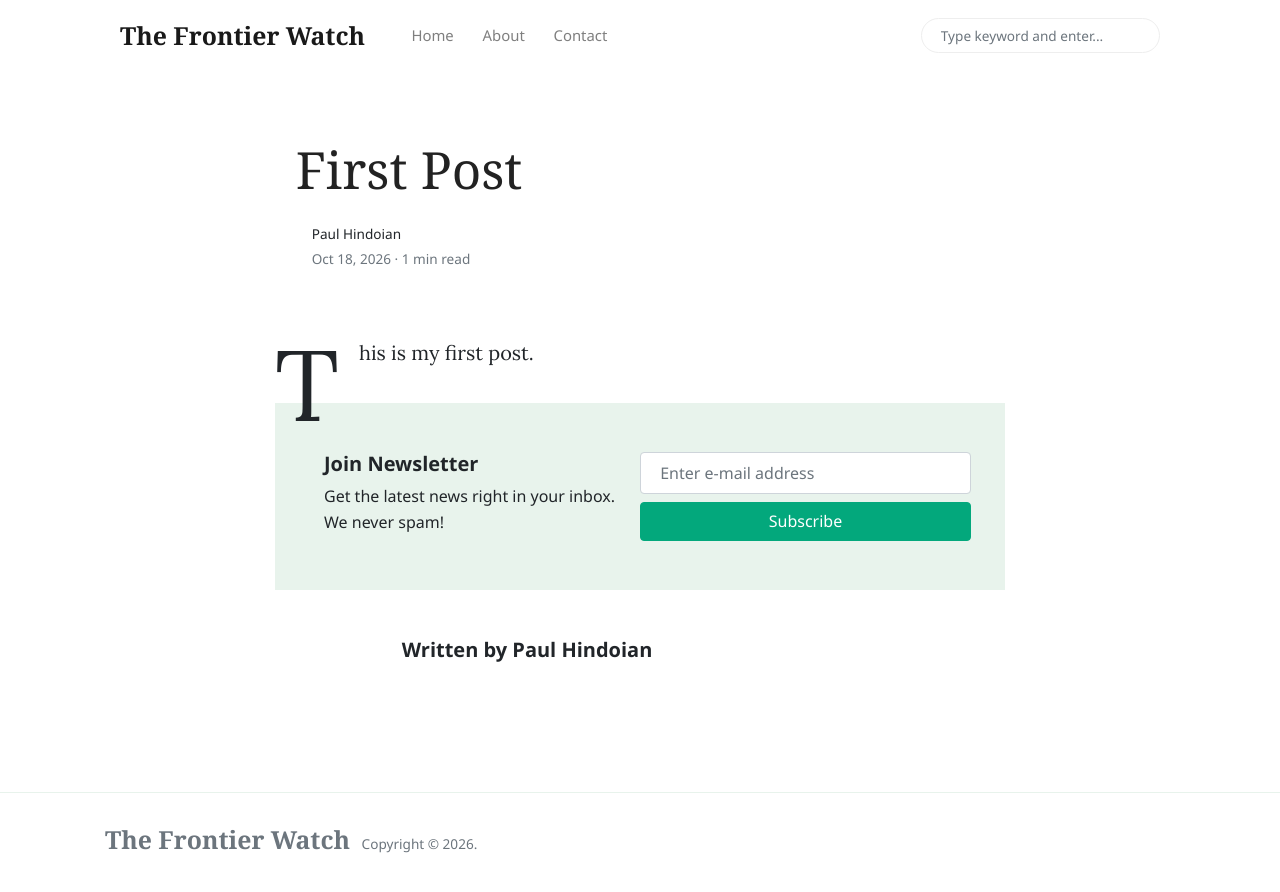
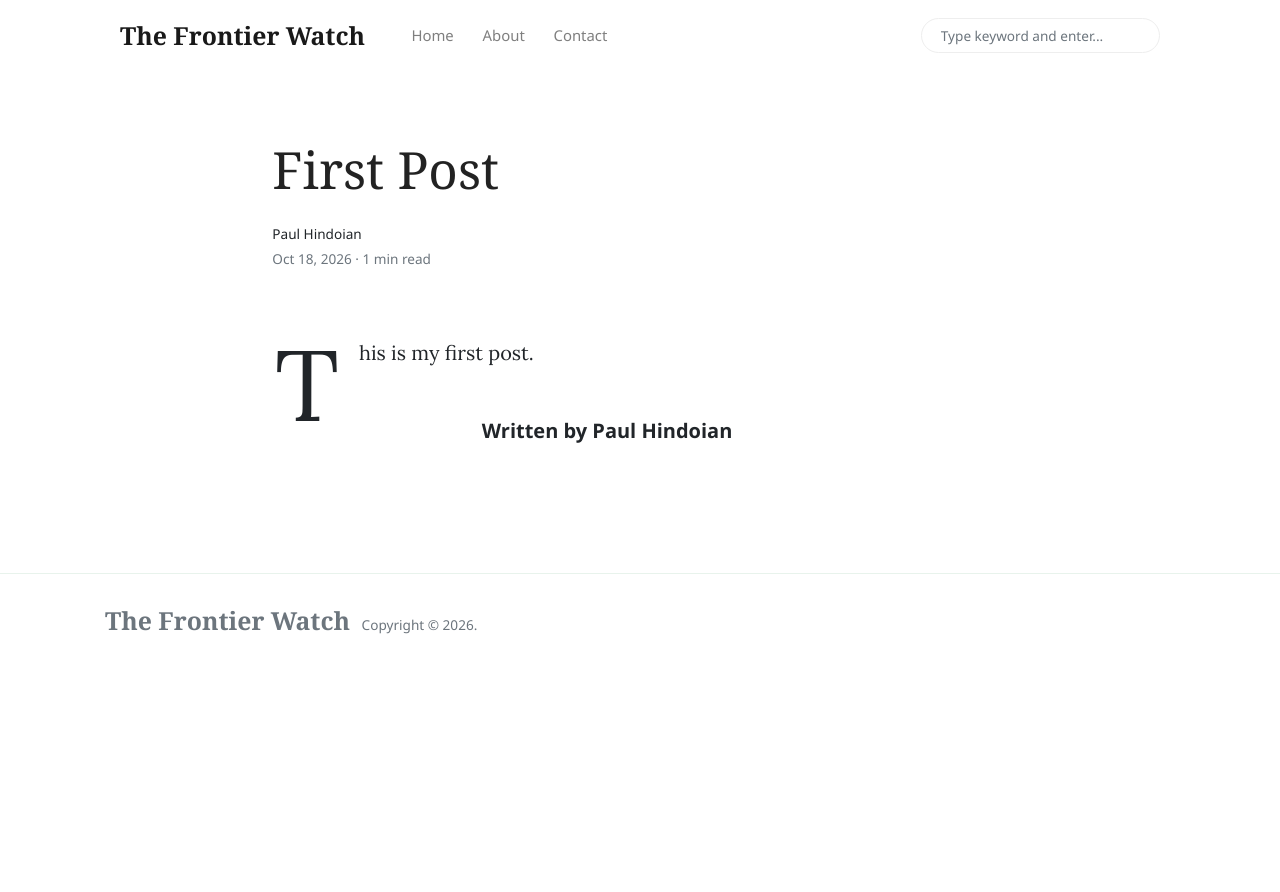
Before and after one commit to elchupchup/elchupchup.github.io, a Jekyll site: the page built from _posts/2026-10-18-first-post.md, in a window 1280 px wide. Shown: the top 892 px of the page. Built offline with Jekyll 4.4.1, drawn with Linux system fonts in a browser that asks for light colours; nearby versions of some CDN libraries; comment, search, counter and statistics services are not loaded.

Commit message:
Align post title with article body; hide empty newsletter box
Co-Authored-By: Claude Opus 5.5 <noreply@anthropic.com>
Claude-Session: https://claude.ai/code/session_01E3E59Chv126E4e5frm22p3

```diff
--- a/_layouts/post.html
+++ b/_layouts/post.html
@@ -2,11 +2,11 @@
 layout: default
 ---
 {% assign author = site.authors[page.author] %}
-<div class="container">
+<div class="container-lg">
 <div class="jumbotron jumbotron-fluid mb-3 pl-0 pt-0 pb-0 bg-white position-relative">
 		<div class="h-100 tofront">
 			<div class="row {% if page.image %} justify-content-between {% else %} justify-content-center {% endif %}">
-				<div class="{% if page.image %} col-md-6 {% else %} col-md-8 {% endif %} pr-0 pr-md-4 pt-4 pb-4 align-self-center">
+				<div class="{% if page.image %} col-md-6 {% else %} col-md-12 col-lg-8 {% endif %} pr-0 pr-md-4 pt-4 pb-4 align-self-center">
 					<p class="text-uppercase font-weight-bold">
                         <span class="catlist">
 						{% for category in page.categories %}
@@ -19,7 +19,7 @@ layout: default
                         {% if author.avatar %}
                         <img class="rounded-circle" src="{{site.baseurl}}/{{author.avatar}}" alt="{{author.name}}" width="70"/>
                         {% endif %}
-						<small class="ml-3"> {{ author.name }} {% if author.twitter %}<span><a target="_blank" href="{{ author.twitter }}" class="btn btn-outline-success btn-sm btn-round ml-1">Follow</a></span>{% endif %}
+						<small class="{% if author.avatar %}ml-3{% endif %}">{{ author.name }} {% if author.twitter %}<span><a target="_blank" href="{{ author.twitter }}" class="btn btn-outline-success btn-sm btn-round ml-1">Follow</a></span>{% endif %}
                             <span class="text-muted d-block mt-1">{{ page.date | date: '%b %d, %Y' }} · {% include meta-read-time.html %}</span>
 						</small>
 					</div>
@@ -61,7 +61,7 @@ layout: default
 			</div>
 
             <!-- Mailchimp Subscribe Form -->
-            {% if site.mailchimp-list %}
+            {% if site.mailchimp-list and site.mailchimp-list != "" %}
 			<div class="border p-5 bg-lightblue">
 				<div class="row justify-content-between">
 					<div class="col-md-6 mb-2 mb-md-0">
```
